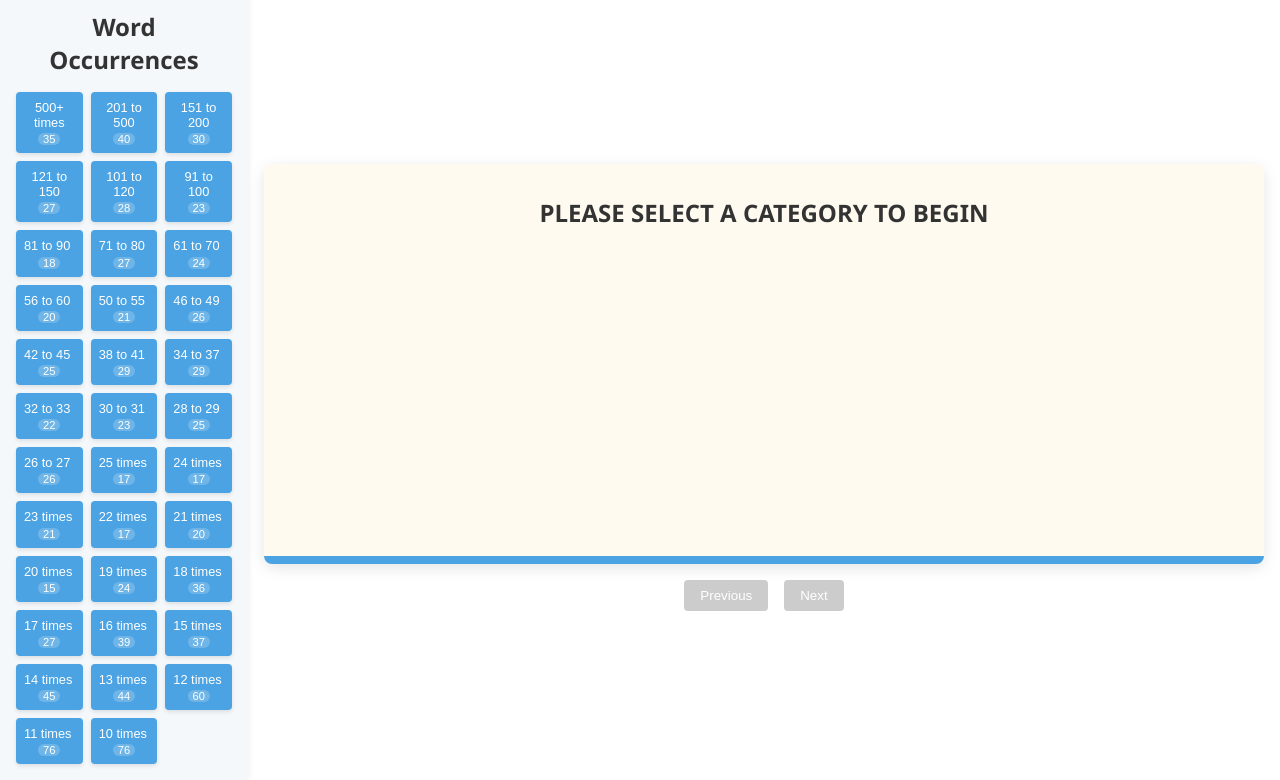
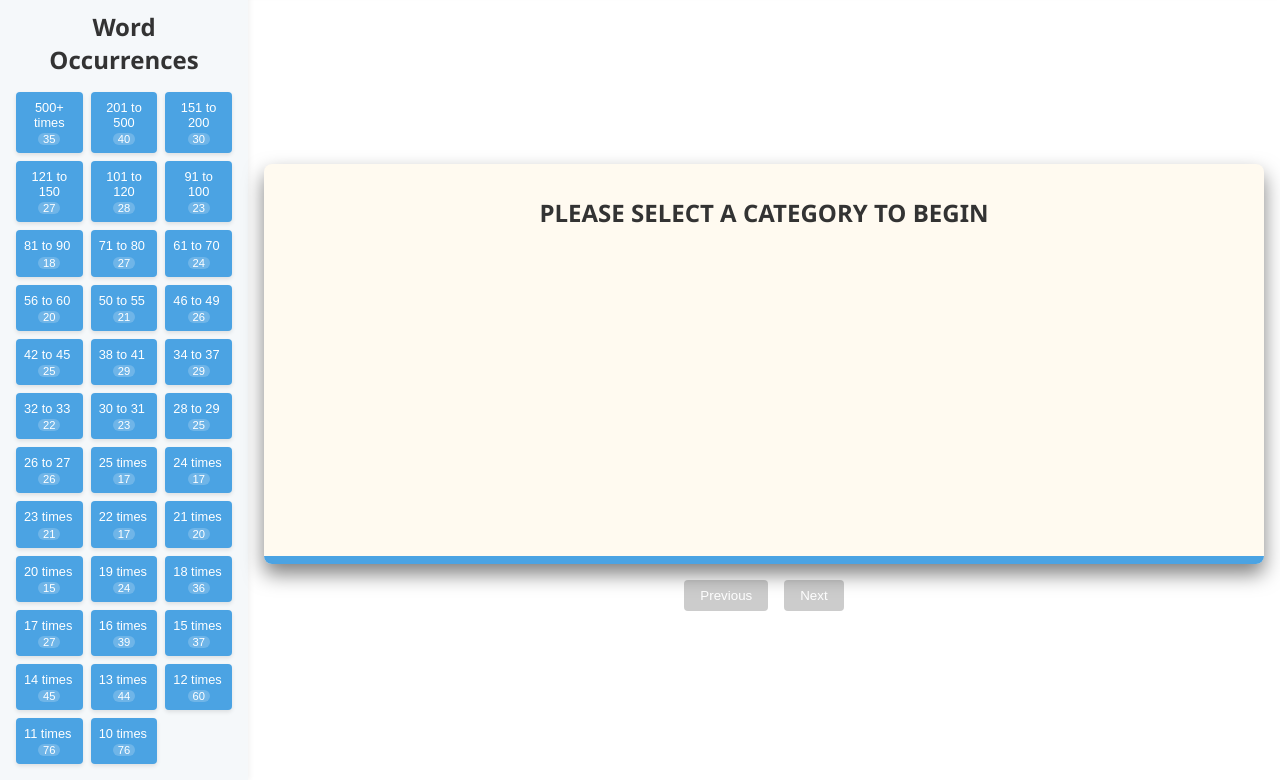
Before and after one commit to library-thuyenphan/language, a plain HTML site: page index.html in a window 1280 px wide. Shown: the part 114-894 px from the top of the page. Drawn offline with Linux system fonts and the light colour scheme.

Commit message:
Update index.html

```diff
--- a/index.html
+++ b/index.html
@@ -124,7 +124,7 @@
             height: 400px;
             background-color: floralwhite;
             border-radius: 8px;
-            box-shadow: 0 4px 15px rgba(0,0,0,0.1);
+            box-shadow: 0 10px 20px rgba(0,0,0,0.5);
             display: flex;
             flex-direction: column;
             padding: 1.5rem;
```
